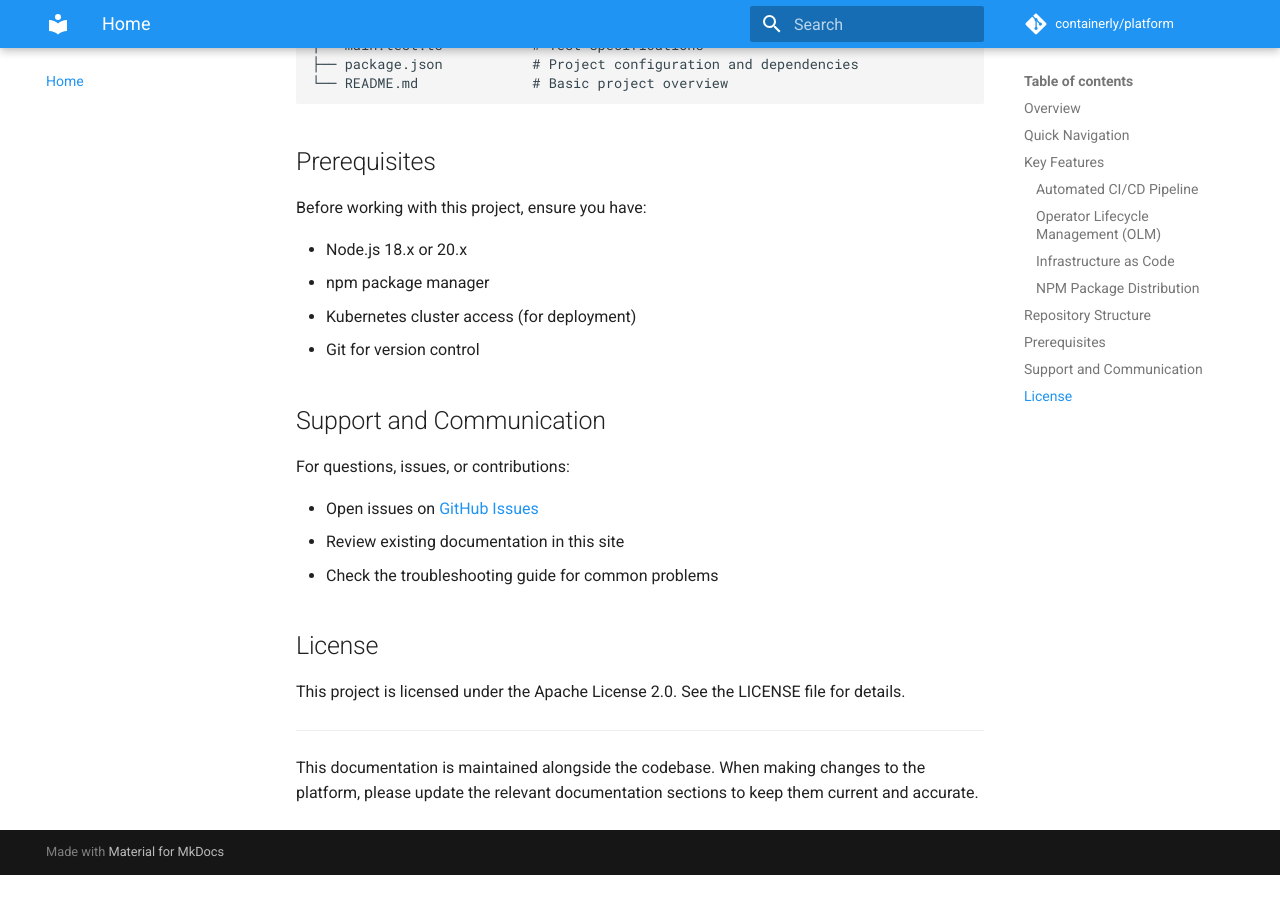
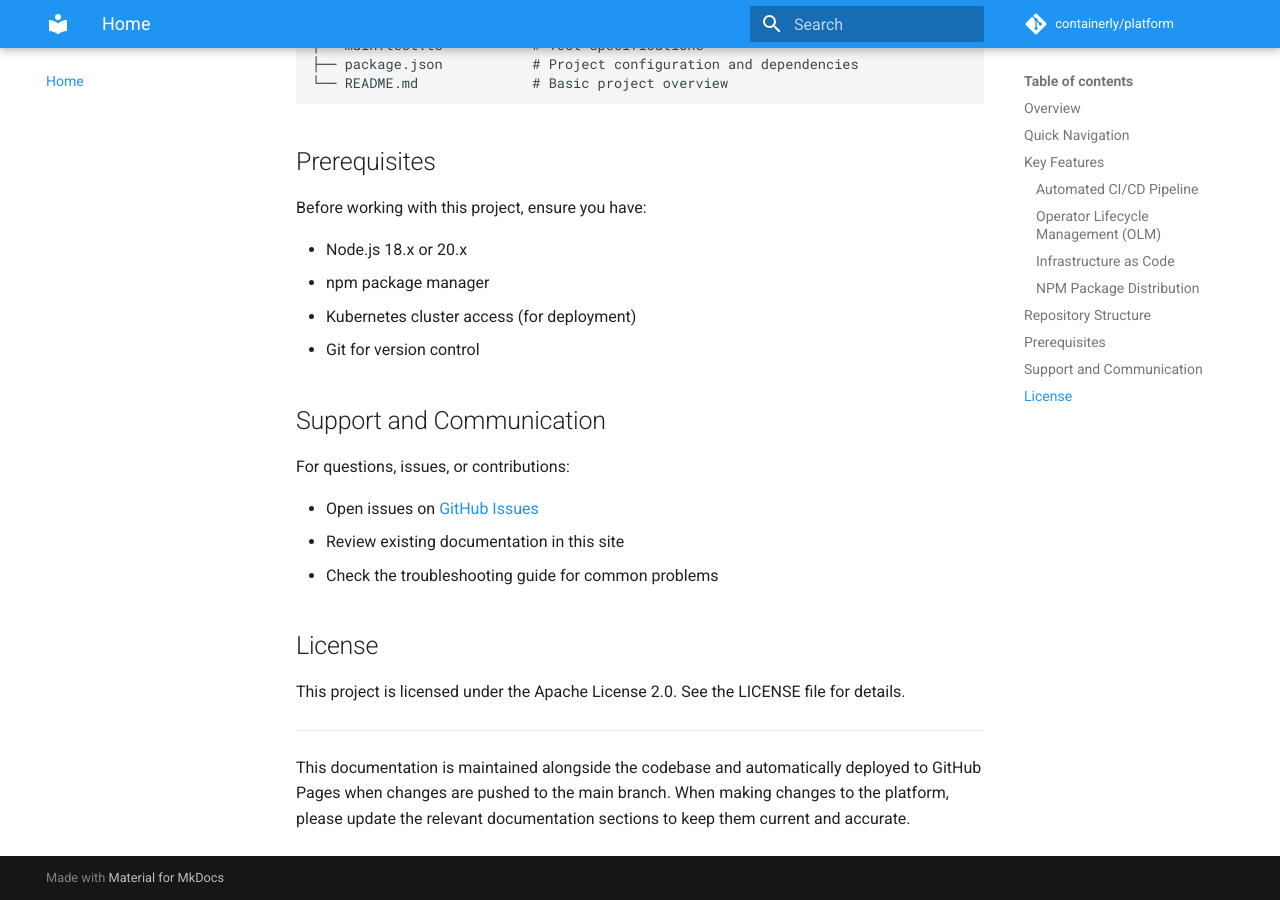
Before and after one commit to containerly/platform, an MkDocs documentation site: the page built from docs/index.md, in a window 1280 px wide and 900 px high, scrolled down 1782 px. Built offline with MkDocs 1.6.1 and Material for MkDocs 9.7.7, drawn with Linux system fonts in a browser that asks for light colours; comment, search, counter and statistics services are not loaded; before the commit the page ends 2657 px from its top, so only the background shows below that.

Commit message:
docs: update documentation to reflect automated deployment
Co-authored-by: thamilton-containerly <106025559+thamilton-containerly@users.noreply.github.com>

```diff
--- a/docs/index.md
+++ b/docs/index.md
@@ -76,4 +76,4 @@ This project is licensed under the Apache License 2.0. See the LICENSE file for
 
 ---
 
-This documentation is maintained alongside the codebase. When making changes to the platform, please update the relevant documentation sections to keep them current and accurate.
+This documentation is maintained alongside the codebase and automatically deployed to GitHub Pages when changes are pushed to the main branch. When making changes to the platform, please update the relevant documentation sections to keep them current and accurate.
```
